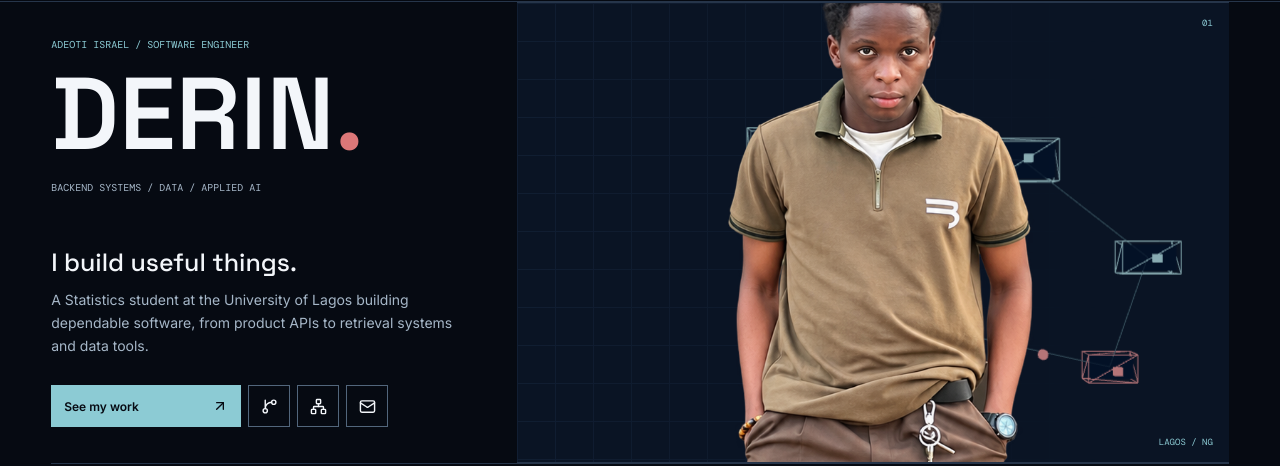
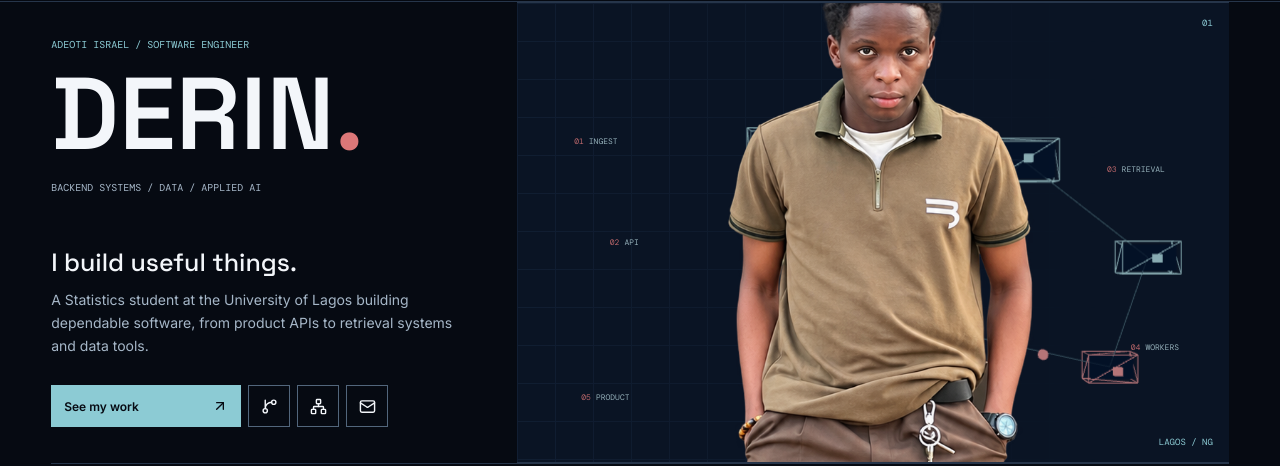
Before and after one commit to oluwaisrael/Portfolio, a React (Vite) app: page / in a window 1280 px wide. Shown: the part 70-536 px from the top of the page. Built offline with nearby package versions, Linux system fonts and the light colour scheme.

Commit message:
feat: annotate blueprint service layers

```diff
--- a/src/components/Hero.tsx
+++ b/src/components/Hero.tsx
@@ -175,6 +175,21 @@ function Hero() {
           <Suspense fallback={null}>
             <HeroScene />
           </Suspense>
+          <div className="hero-blueprint-label hero-blueprint-label-ingest" aria-hidden="true">
+            <span>01</span> INGEST
+          </div>
+          <div className="hero-blueprint-label hero-blueprint-label-api" aria-hidden="true">
+            <span>02</span> API
+          </div>
+          <div className="hero-blueprint-label hero-blueprint-label-retrieval" aria-hidden="true">
+            <span>03</span> RETRIEVAL
+          </div>
+          <div className="hero-blueprint-label hero-blueprint-label-workers" aria-hidden="true">
+            <span>04</span> WORKERS
+          </div>
+          <div className="hero-blueprint-label hero-blueprint-label-product" aria-hidden="true">
+            <span>05</span> PRODUCT
+          </div>
           <div className="hero-portrait-mark hero-portrait-mark-top" aria-hidden="true">01</div>
           <div className="hero-portrait-mark hero-portrait-mark-bottom" aria-hidden="true">LAGOS / NG</div>
           <img
--- a/src/index.css
+++ b/src/index.css
@@ -103,6 +103,22 @@ img { display: block; max-width: 100%; }
   height: 100% !important;
   opacity: .82;
 }
+.hero-blueprint-label {
+  position: absolute;
+  z-index: 3;
+  display: flex;
+  align-items: center;
+  gap: 5px;
+  color: #adcbd3;
+  font: 8px var(--mono);
+  opacity: .86;
+}
+.hero-blueprint-label span { color: var(--red); }
+.hero-blueprint-label-ingest { top: 29%; left: 8%; }
+.hero-blueprint-label-api { top: 51%; left: 13%; }
+.hero-blueprint-label-retrieval { top: 35%; right: 9%; }
+.hero-blueprint-label-workers { right: 7%; bottom: 24%; }
+.hero-blueprint-label-product { bottom: 13%; left: 9%; }
 .hero-main-portrait {
   position: absolute;
   z-index: 2;
@@ -231,6 +247,10 @@ h2 em { font-style: normal; color: var(--accent); }
   .hero-actions .hero-primary-link { flex-basis: 100%; max-width: none; }
 }
 
+@media (max-width: 480px) {
+  .hero-blueprint-label-api, .hero-blueprint-label-workers { display: none; }
+}
+
 @media (min-width: 760px) {
   :root { --gutter: clamp(28px, 4vw, 68px); }
   html { scroll-padding-top: 72px; }
```
